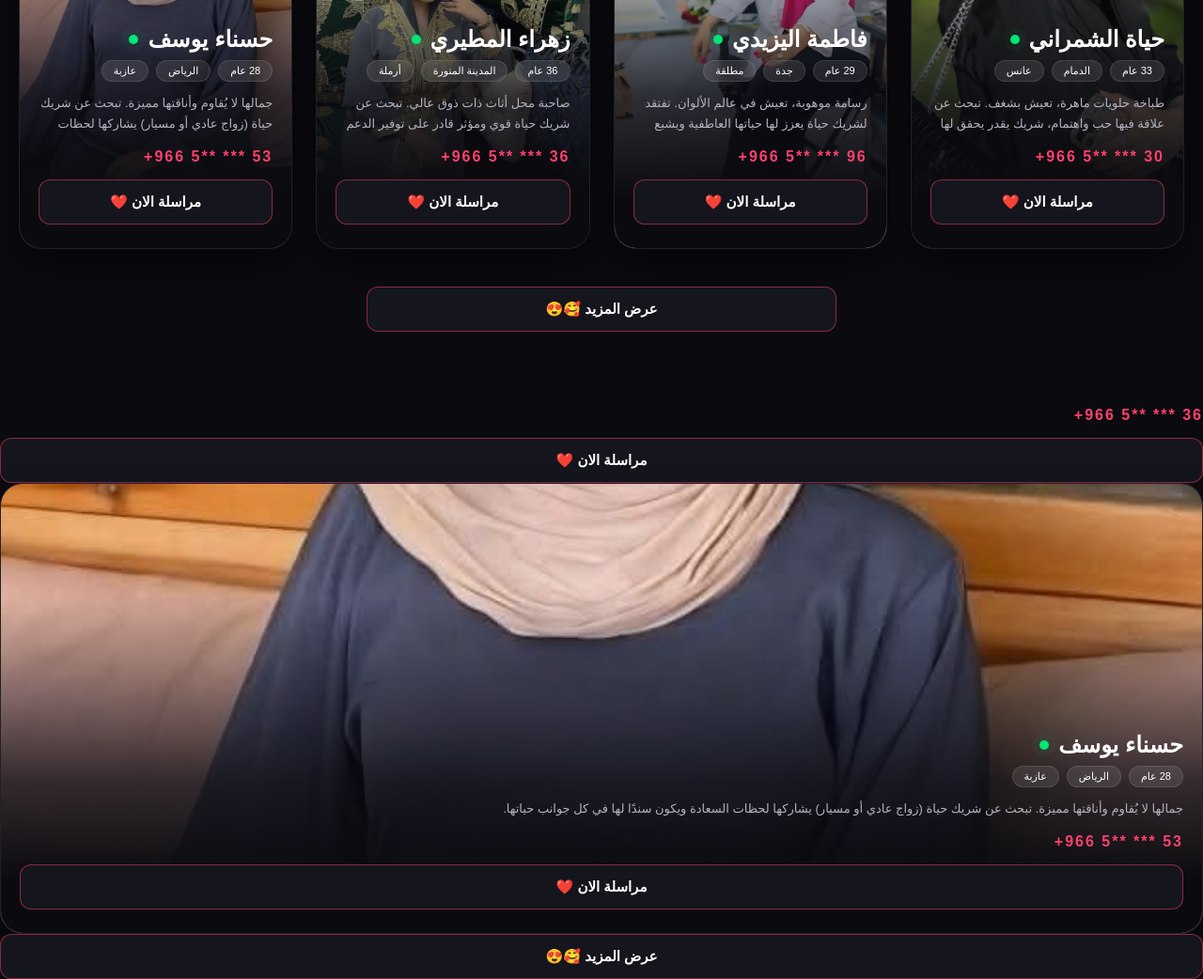
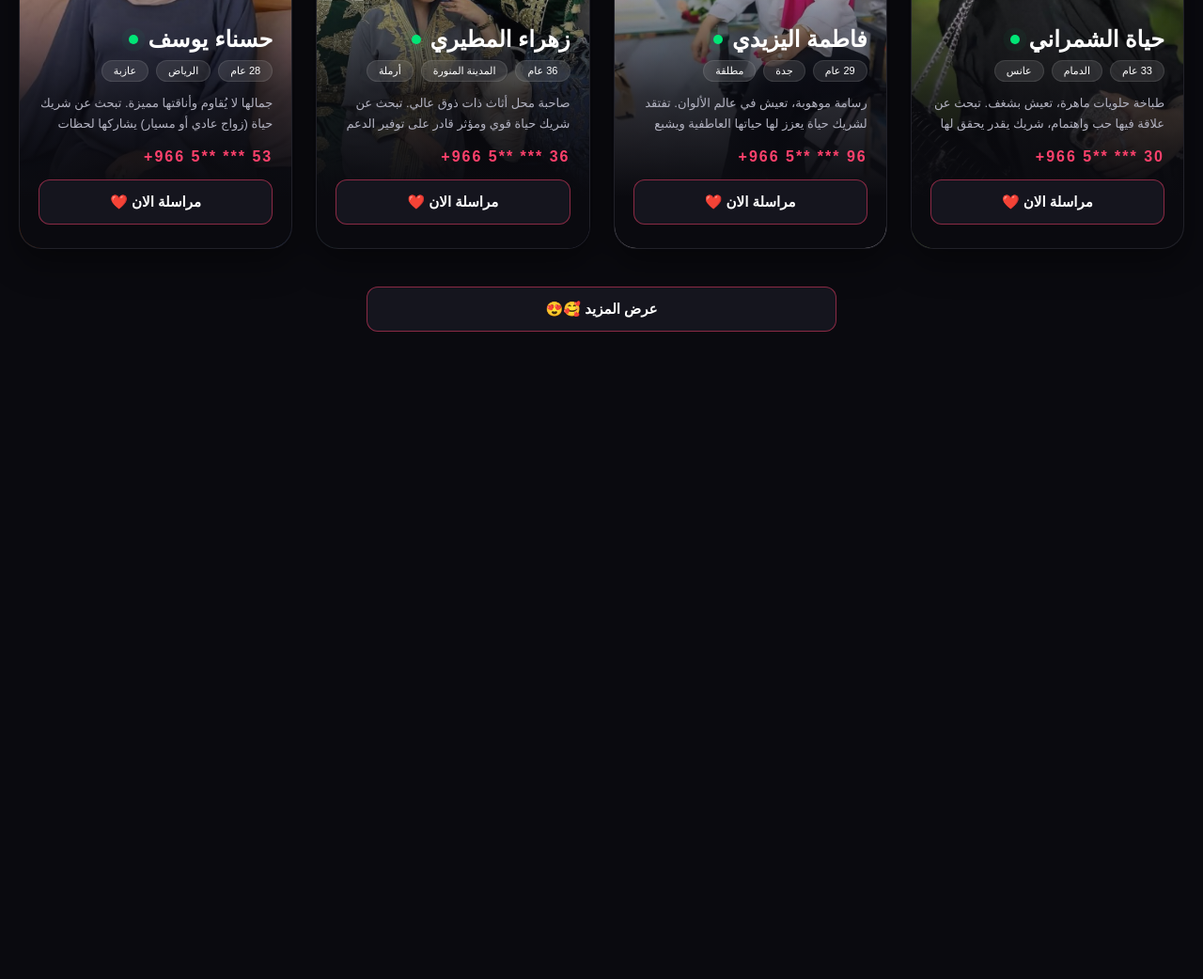
Before and after one commit to alicialusiali-oss/Zwaj, a plain HTML site: page index.html in a window 1280 px wide. Shown: the part 1493-2535 px from the top of the page at 94% size. After the commit the page ends 1926 px from the top, so only its background shows below. Drawn offline with Linux system fonts and the light colour scheme; a web font is replaced by a local one.

Commit message:
Update index.html

```diff
--- a/index.html
+++ b/index.html
@@ -600,62 +600,3 @@
   </script>
 </body>
 </html>
-
-
-
-
-
-
-        </p>
-          <div class="phone">+966 5** *** 36</div>
-          <button class="btn" onclick="startChat(this)">
-          <span class="btn-text"> مراسلة الان ❤️</span>
-            <div class="loader"></div>
-          </button>
-        </div>
-      </div>
-
-      <!-- بطاقة 12 -->
-      <div class="card">
-        <img src="Age28name10.jpg" alt="حسناء يوسف" class="card-img">
-        <div class="card-overlay"></div>
-        <div class="card-content">
-          <div class="name-row">
-            <h3 class="card-title">حسناء يوسف</h3>
-            <div class="online-dot"></div>
-          </div>
-          <div class="tags">
-            <span class="tag">28 عام</span>
-            <span class="tag">الرياض</span>
-            <span class="tag">عازبة</span>
-          </div>
-          <p class="card-desc">             جمالها لا يُقاوم وأناقتها مميزة. تبحث عن شريك حياة (زواج عادي أو مسيار) يشاركها لحظات السعادة ويكون سندًا لها في كل جوانب حياتها.</p>
-          <div class="phone">+966 5** *** 53</div>
-          <button class="btn" onclick="startChat(this)">
-            <span class="btn-text"> مراسلة الان ❤️</span>
-            <div class="loader"></div>
-          </button>
-        </div>
-      </div>
-<button class="btn" onclick="startChat(this)">
-       <span class="btn-text"> عرض المزيد 🥰😍</span>
-       <div class="loader"></div>
-     </button>
-
-    </div>
-  </div>
-
-  <script>
-    function startChat(btn) {
-      // تفعيل تأثير التحميل
-      btn.classList.add('loading');
-      btn.style.pointerEvents = 'none'; // منع النقر المزدوج
-
-      // التوجيه للصفحة التالية بعد ثانية ونصف
-      setTimeout(() => {
-        window.location.href = 'login.html';
-      }, 3500);
-    }
-  </script>
-</body>
-</html>
```
